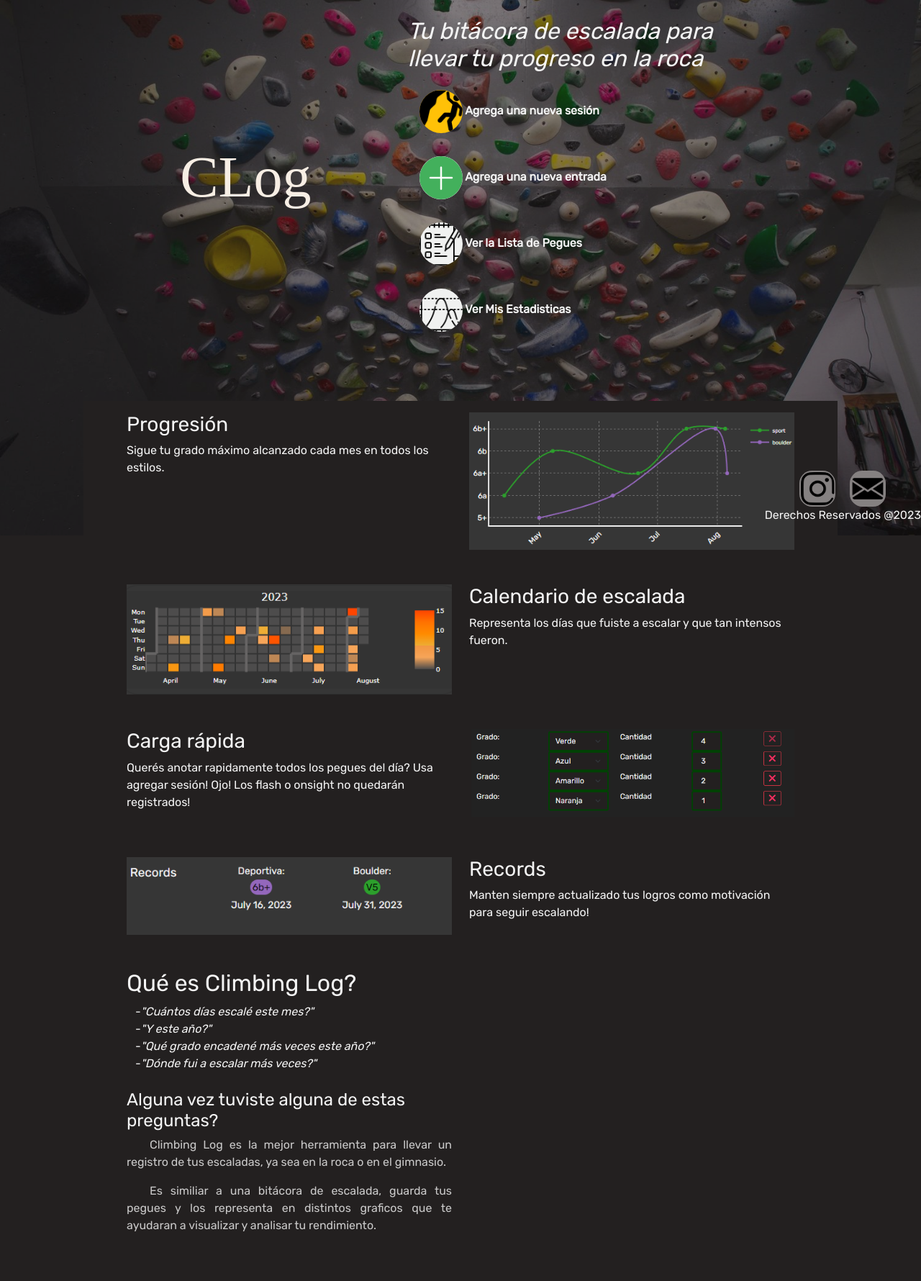
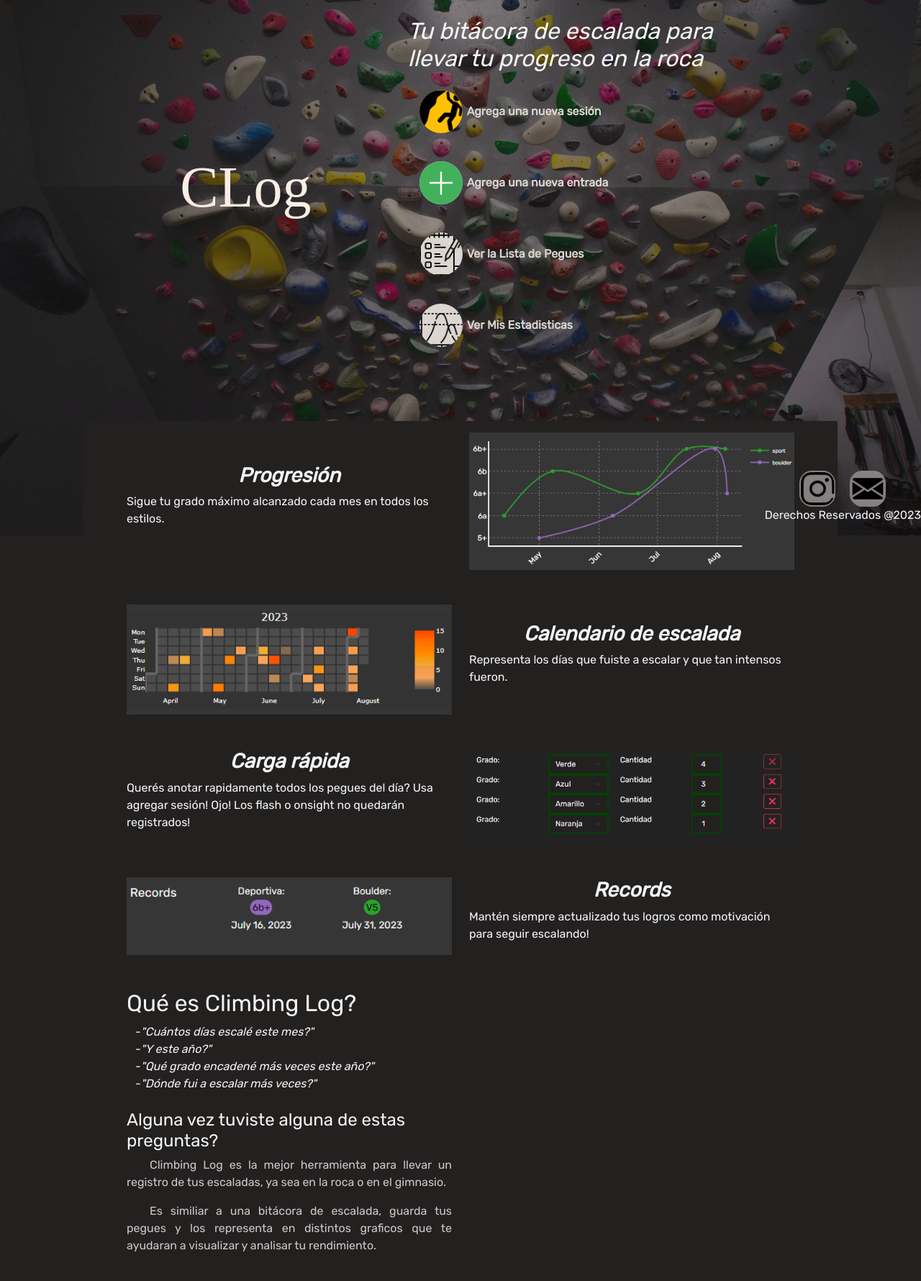
Before and after one commit to NMS47/climbing_log, a Django app: page / in a window 1280 px wide. Shown: the part 56-1836 px from the top of the page at 72% size. Run offline with Django 4.2, Linux system fonts and the light colour scheme; some libraries are stand-ins or nearby versions; some web fonts are replaced.

Commit message:
changes to design in homepage

```diff
--- a/climb_log_webapp/static/climb_log_webapp/home.css
+++ b/climb_log_webapp/static/climb_log_webapp/home.css
@@ -42,20 +42,33 @@
 .icon {
 border-radius: 50%;
 vertical-align: middle;
+background-color: #dbd6d0;
+
+}
+
+.icon-link{
   transform: translateZ(0);
   box-shadow: 0 0 1px rgba(0, 0, 0, 0);
   backface-visibility: hidden;
   -moz-osx-font-smoothing: grayscale;
   transition-duration: 0.3s;
   transition-property: transform;
-background-color: #f0f1f0;
+  background-color: transparent;
+  border-radius: 16px;
+  -webkit-appearance: button;
+  -moz-appearance: button;
+  appearance: button;
+  text-decoration: none;
+  color: #dbd6d0;
 }
 
-.icon:hover,
-.icon:focus,
-.icon:active {
+.icon-link:hover,
+.icon-link:focus,
+.icon-link:active {
     transform: scale(1.2);
+    color: #f0eeec;
 }
+
 #session{
   background-color: #ffc107;
 }
@@ -65,19 +78,8 @@ background-color: #f0f1f0;
     margin-top: 1rem;
     padding: 1rem 3rem;
     position: relative;
+    align-items: center;
 
-}
-
-.carousel > .carousel-inner > .carousel-item > img{
-  aspect-ratio: 16/9;
-  max-height: 300px;
-  object-fit:contain;
-
-}
-.carousel-caption{
-  background-color: black;
-  opacity: 0.6;
-  left:0 !important;
 }
 
 .text{
@@ -123,6 +125,11 @@ ul.dashed > li:before {
   transform: translateX(0);
 }
 
+h3{
+  text-align: center;
+  /* text-decoration: underline; */
+}
+
 @media screen and (max-width:992px){
   .first-section{
     margin-bottom: 1rem;
--- a/climb_log_webapp/templates/climb_log_webapp_ES/home.html
+++ b/climb_log_webapp/templates/climb_log_webapp_ES/home.html
@@ -19,18 +19,18 @@
             <div class="cover">
             <h2><em>Tu bitácora de escalada para llevar tu progreso en la roca</em></h2>
                <div class="justify-content-center p-3" >
-                  <a href="{% url 'new-session-form'%}"><img class="icon" id="session" src="{% static 'climb_log_webapp/images/clim3.png' %}" alt="add" width="60" height="60"></a><strong> Agrega una nueva sesión</strong>
+                  <a class="icon-link" href="{% url 'new-session-form'%}"><img class="icon" id="session" src="{% static 'climb_log_webapp/images/clim3.png' %}" alt="add" width="60" height="60"><strong> Agrega una nueva sesión</strong></a>
                </div>
                <div class="justify-content-center p-3" >
-                  <a href="{% url 'new-entry-form' form_type='quick_form' %}"><img class="icon" src="{% static 'climb_log_webapp/images/mas.png' %}" alt="add" width="60" height="60"></a><strong> Agrega una nueva entrada</strong>
+                  <a class="icon-link" href="{% url 'new-entry-form' form_type='quick_form' %}"><img class="icon" src="{% static 'climb_log_webapp/images/mas.png' %}" alt="add" width="60" height="60"><strong> Agrega una nueva entrada</strong></a>
                </div>
                <div class="justify-content-center p-3">
-                  <a href="{% url 'entry-list' %}"><img class="icon" src="{% static 'climb_log_webapp/images/list1.png' %}" alt="list" width="60" height="60"></a><strong> Ver la Lista de Pegues</strong>
+                  <a class="icon-link" href="{% url 'entry-list' %}"><img class="icon" src="{% static 'climb_log_webapp/images/list1.png' %}" alt="list" width="60" height="60"><strong> Ver la Lista de Pegues</strong></a>
                </div>
                <div class="justify-content-center p-3">
-                  <a href="{% url 'user-profile' %}"><img class="icon" src="{% static 'climb_log_webapp/images/curva.png' %}" alt="stats"width="60" height="60"></a><strong> Ver Mis Estadisticas </strong>
+                  <a class="icon-link" href="{% url 'user-profile' %}"><img class="icon" src="{% static 'climb_log_webapp/images/curva.png' %}" alt="stats"width="60" height="60"><strong> Ver Mis Estadisticas </strong></a>
                </div>
-            </div>
+              </div>
          </div>
       </div>
    </div>
@@ -38,7 +38,7 @@
    <section class="hidden left">
       <div class="row intro">
          <div class="col-lg-6">
-            <h3>Progresión</h3>
+            <h3><strong><em>Progresión</em></strong></h3>
             <p>Sigue tu grado máximo alcanzado cada mes en todos los estilos.</p>
          </div>
          <div class="col-lg-6">
@@ -53,7 +53,7 @@
             <img src="{% static 'climb_log_webapp/images/calendar.png'%}" class="d-block w-100" alt="calendar">
          </div>
          <div class="col-lg-6">
-            <h3>Calendario de escalada</h3>
+            <h3><strong><em>Calendario de escalada</em></strong></h3>
             <p>Representa los días que fuiste a escalar y que tan intensos fueron.</p>
          </div>
       </div>
@@ -62,7 +62,7 @@
    <section class="hidden left">
       <div class="row intro">
          <div class="col-lg-6">
-            <h3>Carga rápida</h3>
+            <h3><strong><em>Carga rápida</em></strong></h3>
             <p>Querés anotar rapidamente todos los pegues del día? Usa agregar sesión! Ojo! Los flash o onsight no quedarán registrados! </p>
          </div>
          <div class="col-lg-6">
@@ -76,8 +76,8 @@
             <img src="{% static 'climb_log_webapp/images/records.png'%}" class="d-block w-100" alt="records">
          </div>
          <div class="col-lg-6">
-            <h3>Records</h3>
-            <p>Manten siempre actualizado tus logros como motivación para seguir escalando!</p>
+            <h3><strong><em>Records</em></strong></h3>
+            <p>Mantén siempre actualizado tus logros como motivación para seguir escalando!</p>
          </div>
       </div>
    </section>
```
Also changed, not shown: 1 other file. Lines whose indentation alone changed are shown as unchanged.
